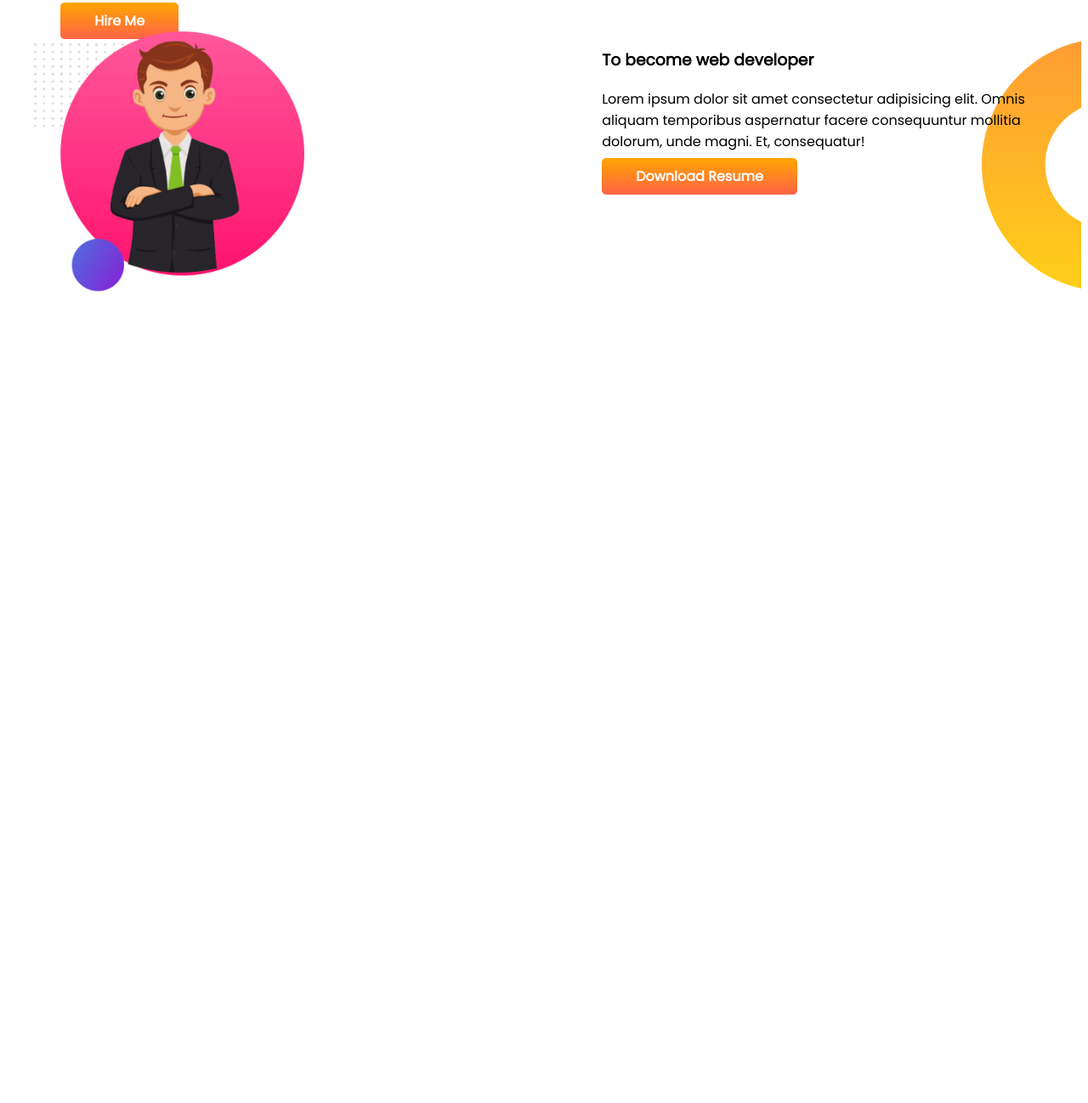
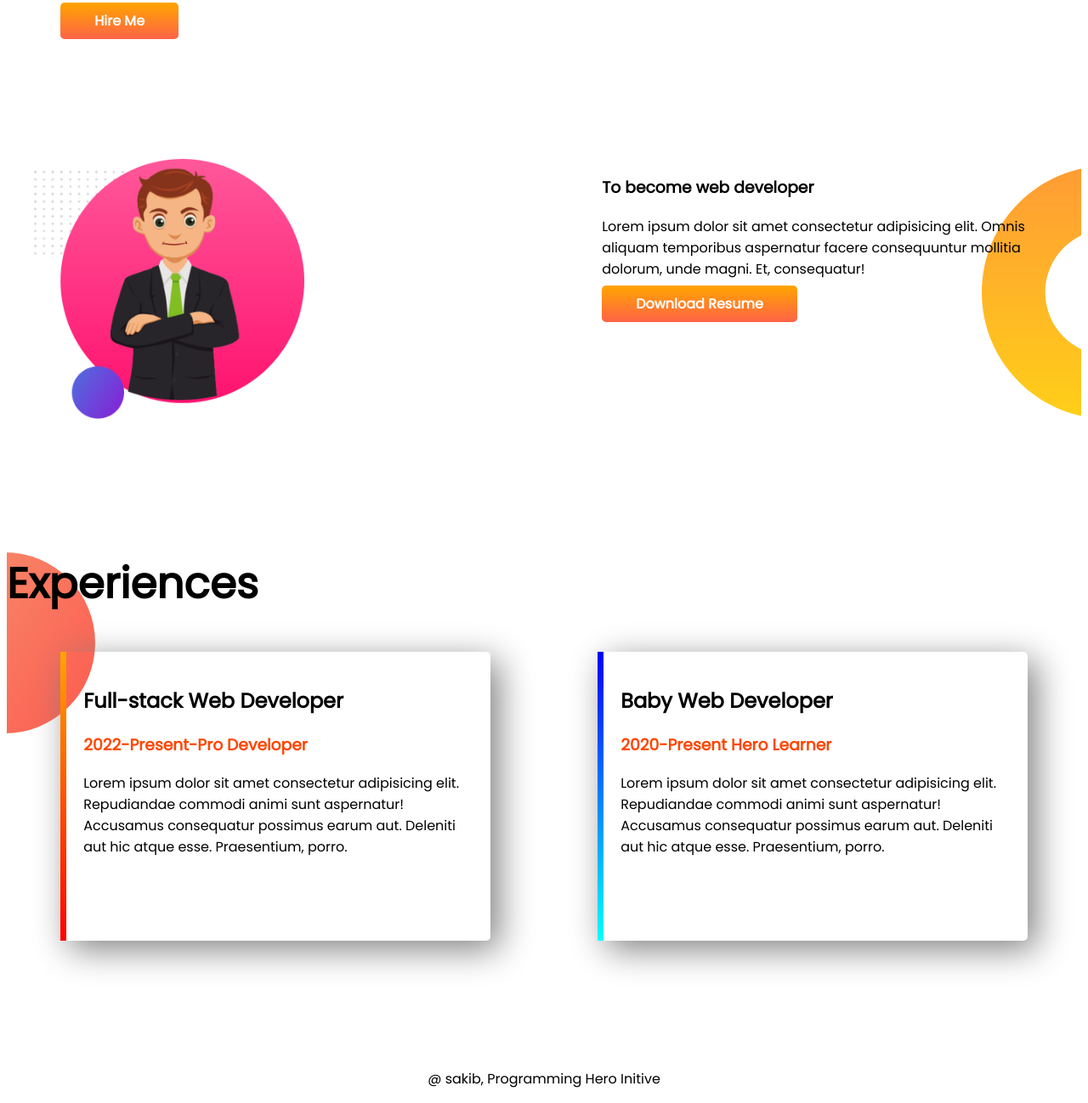
Before and after one commit to nSakib000/my-portfolio, a plain HTML site: page index.html in a window 1280 px wide. Shown: the part 409-1707 px from the top of the page at 85% size. Before the commit the page ends 800 px from the top, so only its background shows below. Drawn offline with Linux system fonts and the light colour scheme.

Commit message:
experience added

```diff
--- a/index.html
+++ b/index.html
@@ -11,7 +11,7 @@
     <title>Sakib's Portfolio</title>
 </head>
 <body>
-    <section class="top-banner">
+    <section class="top-banner flexible">
        <div class="half-width">
         <h1>Welcome To</h1>
         <h1><span class="orange">Nazmus Sakib</span> World</h1>
@@ -26,7 +26,7 @@
     </section>
 
 
-    <section class="dream-big">
+    <section class="dream-big flexible">
         <div class="half-width">
             <img src="images/dreambig.png" alt="">
         </div>
@@ -39,11 +39,28 @@
     </section>
 
     <section class="experience">
-        <div>
 
+                <h1>Experiences</h1>
+                <div class="flexible">
+                <div id="fullstack" class="experience-item">
+                    <h2>Full-stack Web Developer</h2>
+                    <h3 class="orange">2022-Present-Pro Developer</h3>
+                    <p>
+                        Lorem ipsum dolor sit amet consectetur adipisicing elit. Repudiandae commodi animi sunt aspernatur! Accusamus consequatur possimus earum aut. Deleniti aut hic atque esse. Praesentium, porro.
+                    </p>
+                </div>
+
+            <div id="babydev" class="experience-item">
+                    <h2>Baby Web Developer</h2>
+                    <h3 class="orange">2020-Present Hero Learner </h3>
+                <p>
+                    Lorem ipsum dolor sit amet consectetur adipisicing elit. Repudiandae commodi animi sunt aspernatur! Accusamus consequatur possimus earum aut. Deleniti aut hic atque esse. Praesentium, porro.
+                </p>
+            </div>
         </div>
+
     </section>
-
+   <footer><p>@ sakib, Programming Hero Initive</p></footer>
 
 
 </body>
--- a/style.css
+++ b/style.css
@@ -16,9 +16,11 @@ h1{
     font-size: 50px;
 }
 
-section{
+.flexible{
     display: flex;
+    margin-bottom: 150px;
 }
+
 
 .half-width{
     width: 50%;
@@ -43,3 +45,36 @@ section{
     background-position: right;
     background-repeat: no-repeat;
 }
+
+.experience{
+    background-image: url(images/exp-bg.png);
+    background-repeat: no-repeat;
+}
+
+.experience-item{
+    box-shadow: 10px 10px 40px grey;
+    margin-left: 5%;
+    margin-right: 5%;
+    height:300px;
+    width: 50%;
+    padding: 20px;
+    border-radius: 5px;
+
+}
+
+#fullstack{
+    border-left: 7px solid;
+    border-image: linear-gradient(orange,red);
+    border-image-slice: 1;
+
+}
+#babydev{
+    border-left: 7px solid;
+    border-image: linear-gradient(blue, cyan);
+    border-image-slice: 1;
+
+}
+
+footer p{
+    text-align: center;
+}
```
